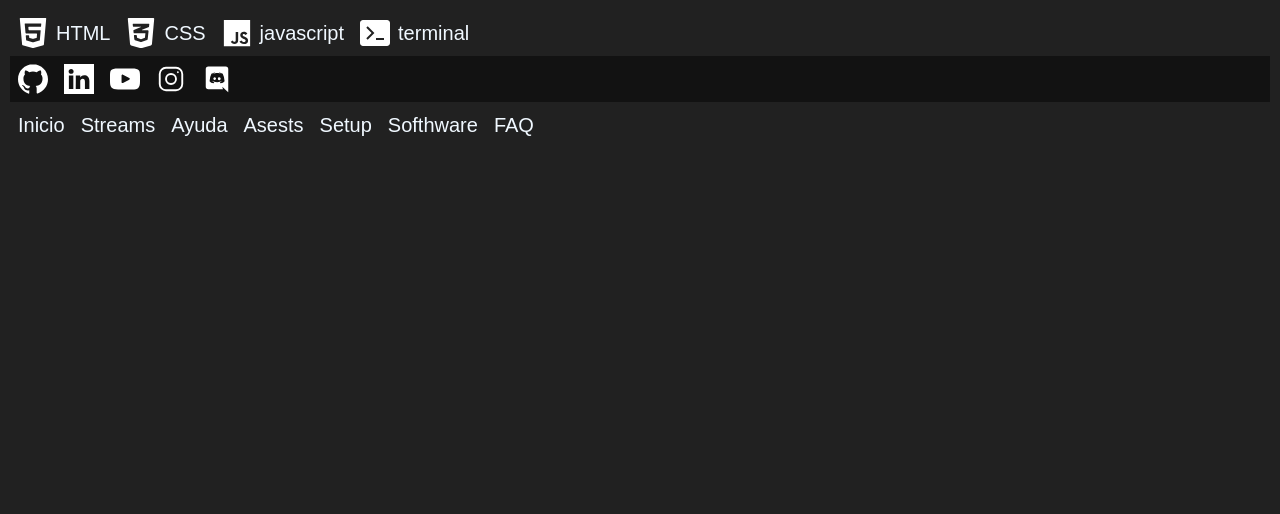
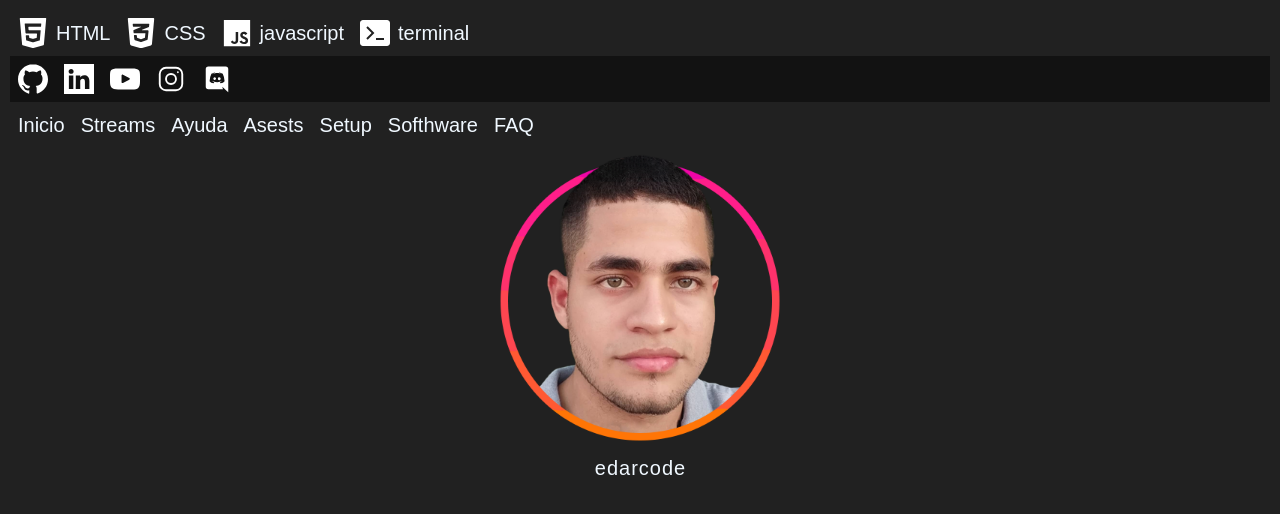
Before and after one commit to edarcode/edarcode, a React (Vite) app: page / in a window 1280 px wide. Shown: the top 514 px of the page. Built offline with nearby package versions, Linux system fonts and the light colour scheme.

Commit message:
feat(src/components/common/Banner/Banner.jsx)

```diff
--- a/src/components/common/Banner/Banner.jsx
+++ b/src/components/common/Banner/Banner.jsx
@@ -1,3 +1,21 @@
+import css from "./style.module.css";
+
 export default function Banner() {
-	return <div></div>;
+	return (
+		<div className={css.banner}>
+			<img className={css.banner__img} src="/edarko.png" alt="edarcode" />
+			<div className={css.banner__name}>
+				{renderSpanByChar("edarcode", css.banner__char)}
+			</div>
+		</div>
+	);
 }
+
+function renderSpanByChar(text, className) {
+	const textArr = text.split("");
+	return textArr.map((item, index) => (
+		<span className={className} key={index}>
+			{item}
+		</span>
+	));
+}
--- /dev/null
+++ b/src/components/common/Banner/style.module.css
@@ -0,0 +1,24 @@
+.banner {
+	display: grid;
+	gap: 5px;
+	justify-items: center;
+}
+.banner__img {
+	caret-color: transparent;
+	width: 300px;
+	transition: transform 0.8s ease;
+}
+.banner__img:hover {
+	transform: scale(1.1);
+}
+.banner__name {
+	display: flex;
+	gap: 1px;
+}
+.banner__char {
+	transition: transform 0.2s ease;
+}
+.banner__char:hover {
+	transform: translateY(-8px);
+	color: var(--blue);
+}
--- a/src/components/container/BlogNav/style.module.css
+++ b/src/components/container/BlogNav/style.module.css
@@ -1,5 +1,6 @@
 .blog {
 	display: flex;
+	flex-wrap: wrap;
 }
 .blog__link {
 	color: royalblue;
```
Also changed, not shown: public/edarko.png (added).
